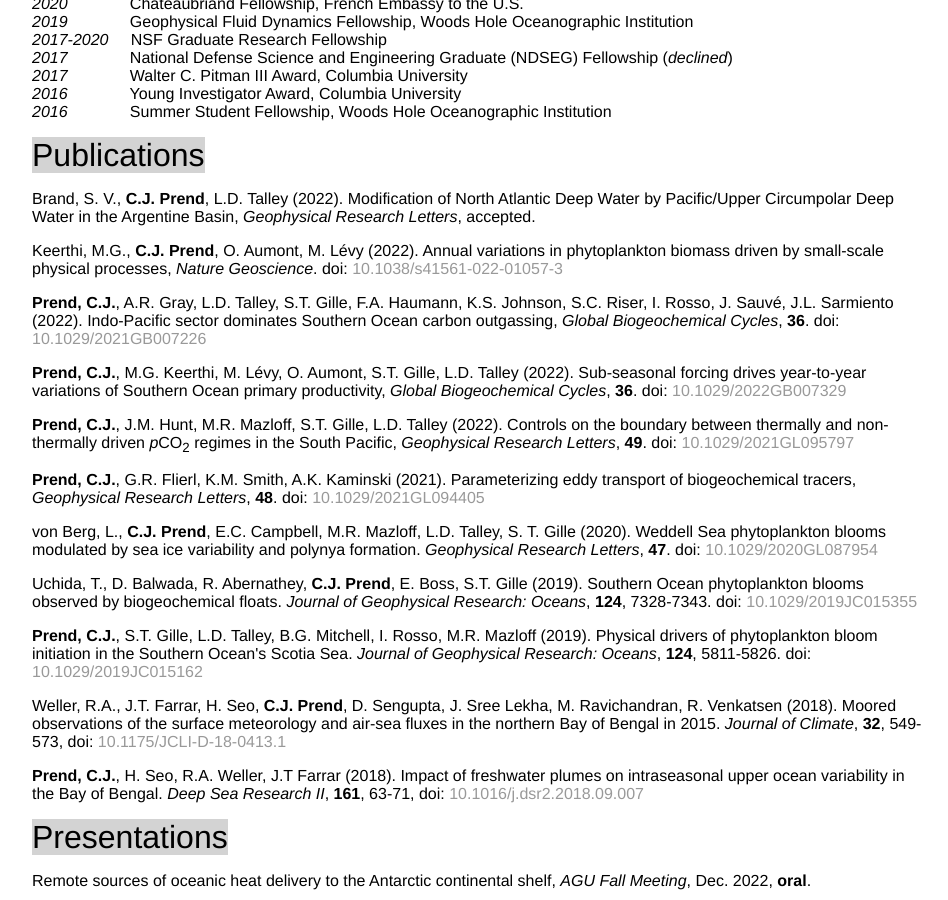
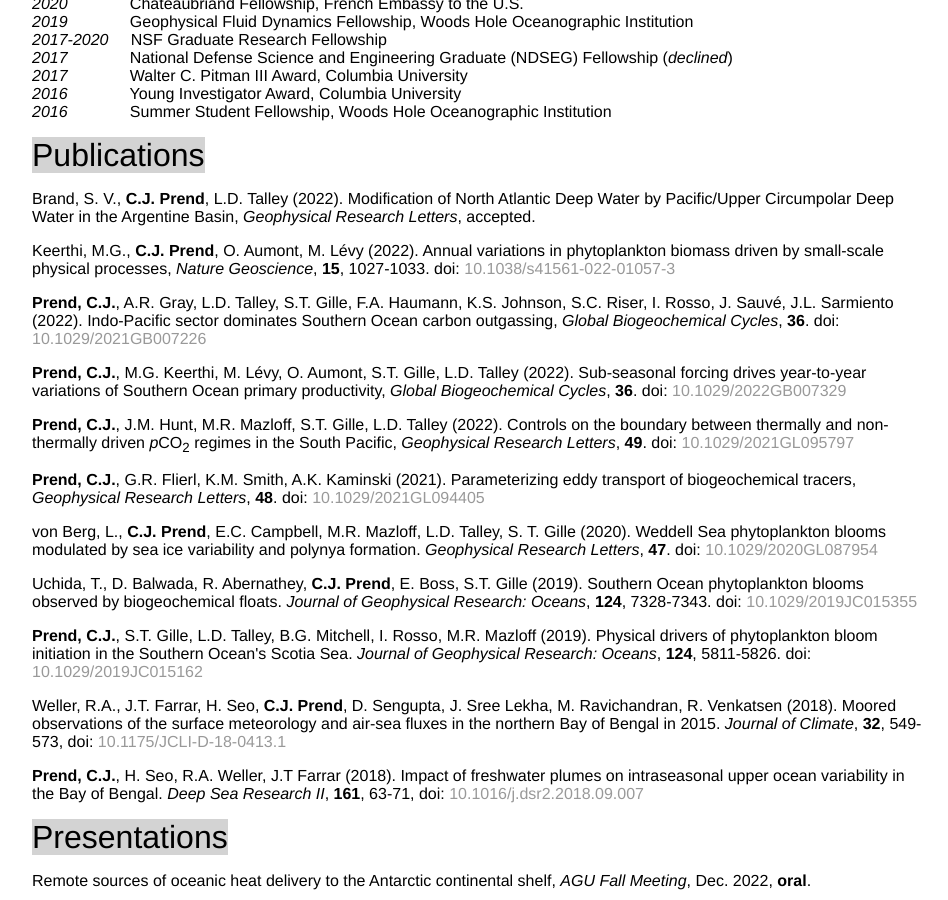
Before and after one commit to cprend/cprend.github.io, a Jekyll site: the page cv/index.html, which Jekyll copies as it is, in a window 1280 px wide and 900 px high, scrolled down 486 px. Shown: the whole window, without its empty margins (160-1108 px from the left). Built offline with Jekyll 4.4.1, drawn with Linux system fonts in a browser that asks for light colours.

Commit message:
Update index.html

```diff
--- a/cv/index.html
+++ b/cv/index.html
@@ -37,7 +37,7 @@
 		<em>2016</em> &nbsp;&nbsp;&nbsp;&nbsp;&nbsp;&nbsp;&nbsp;&nbsp;&nbsp;&nbsp;&nbsp;&nbsp; Summer Student Fellowship, Woods Hole Oceanographic Institution</p>
 		<p1>Publications</p1>
 		<p>Brand, S. V., <b>C.J. Prend</b>, L.D. Talley (2022). Modification of North Atlantic Deep Water by Pacific/Upper Circumpolar Deep Water in the Argentine Basin, <em>Geophysical Research Letters</em>, accepted.</p>
-		<p>Keerthi, M.G., <b>C.J. Prend</b>, O. Aumont, M. L&eacutevy (2022). Annual variations in phytoplankton biomass driven by small-scale physical processes, <em>Nature Geoscience</em>. doi: <a href="https://www.nature.com/articles/s41561-022-01057-3">10.1038/s41561-022-01057-3</a></p>
+		<p>Keerthi, M.G., <b>C.J. Prend</b>, O. Aumont, M. L&eacutevy (2022). Annual variations in phytoplankton biomass driven by small-scale physical processes, <em>Nature Geoscience</em>, <b>15</b>, 1027-1033. doi: <a href="https://www.nature.com/articles/s41561-022-01057-3">10.1038/s41561-022-01057-3</a></p>
 		<p><b>Prend, C.J.</b>, A.R. Gray, L.D. Talley, S.T. Gille, F.A. Haumann, K.S. Johnson, S.C. Riser, I. Rosso, J. Sauv&eacute, J.L. Sarmiento (2022). Indo-Pacific sector dominates Southern Ocean carbon outgassing, <em>Global Biogeochemical Cycles</em>, <b>36</b>. doi: <a href="https://agupubs.onlinelibrary.wiley.com/doi/10.1029/2021GB007226">10.1029/2021GB007226</a></p>
 		<p><b>Prend, C.J.</b>, M.G. Keerthi, M. L&eacutevy, O. Aumont, S.T. Gille, L.D. Talley (2022). Sub-seasonal forcing drives year-to-year variations of Southern Ocean primary productivity, <em>Global Biogeochemical Cycles</em>, <b>36</b>. doi: <a href="https://agupubs.onlinelibrary.wiley.com/doi/10.1029/2022GB007329">10.1029/2022GB007329</a></p>
 		<p><b>Prend, C.J.</b>, J.M. Hunt, M.R. Mazloff, S.T. Gille, L.D. Talley (2022). Controls on the boundary between thermally and non-thermally driven <em>p</em>CO<sub>2</sub> regimes in the South Pacific, <em>Geophysical Research Letters</em>, <b>49</b>. doi: <a href="https://agupubs.onlinelibrary.wiley.com/doi/10.1029/2021GL095797">10.1029/2021GL095797</a></p>
```
